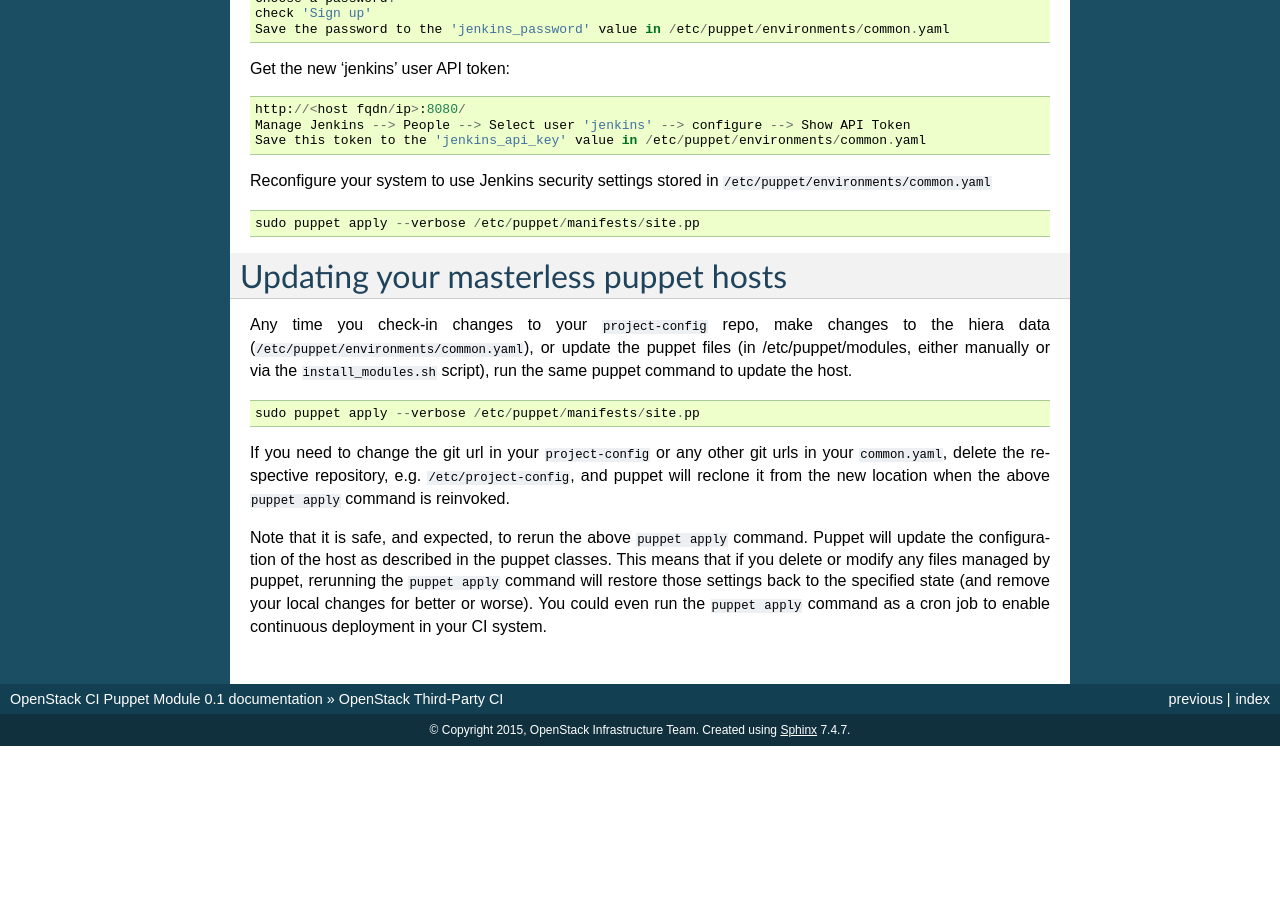
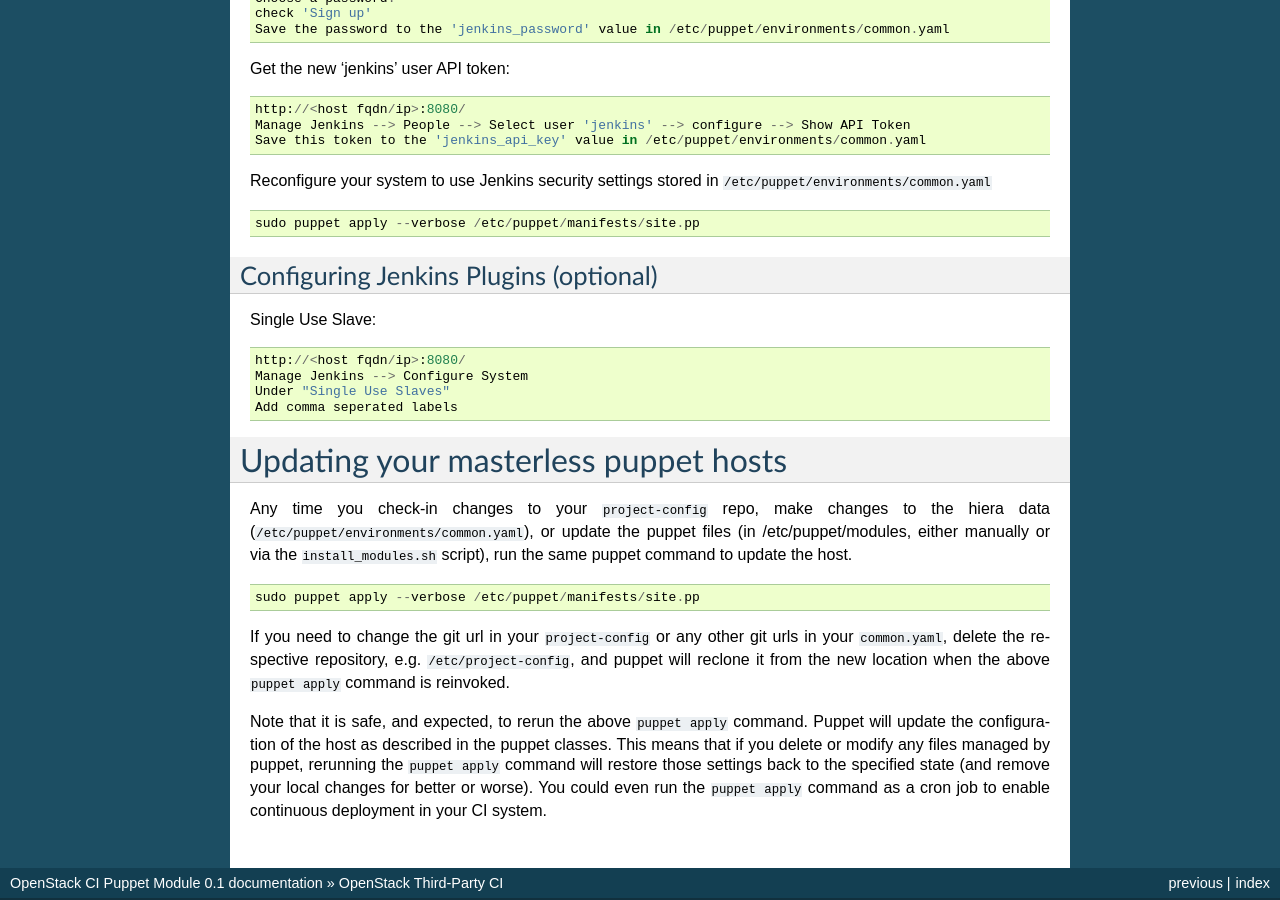
Before and after one commit to openstack-infra/puppet-openstackci, a Sphinx documentation site: the page built from doc/source/third_party_ci.rst, in a window 1280 px wide and 900 px high, scrolled down 7510 px. Built offline with Sphinx 7.4.7, drawn with Linux system fonts in a browser that asks for light colours; before the commit the page ends 8256 px from its top, so only the background shows below that; some of the changed text lies outside the part shown.

Commit message:
added Single Use Slave plugin
Change-Id: Ibb9579aa107d666bc38e9e285fb8ec4b7eec83bc

```diff
--- a/doc/source/third_party_ci.rst
+++ b/doc/source/third_party_ci.rst
@@ -553,6 +553,19 @@
 
     sudo puppet apply --verbose /etc/puppet/manifests/site.pp
 
+Configuring Jenkins Plugins (optional)
+---------------------------
+
+Single Use Slave:
+
+::
+
+    http://<host fqdn/ip>:8080/
+    Manage Jenkins --> Configure System
+    Under "Single Use Slaves"
+    Add comma seperated labels
+
+
 Updating your masterless puppet hosts
 =====================================
 
```
Also changed, not shown: 1 other file.
